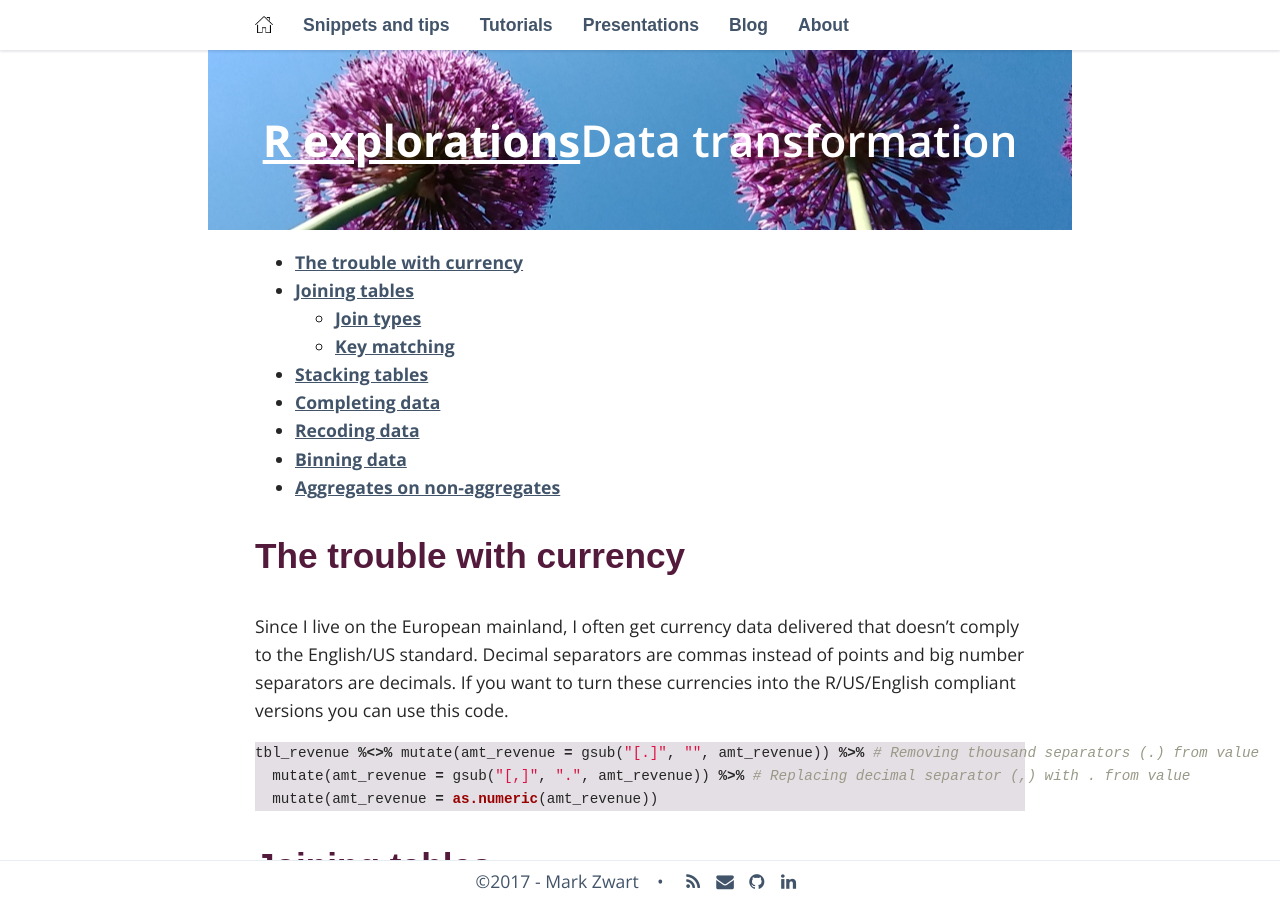
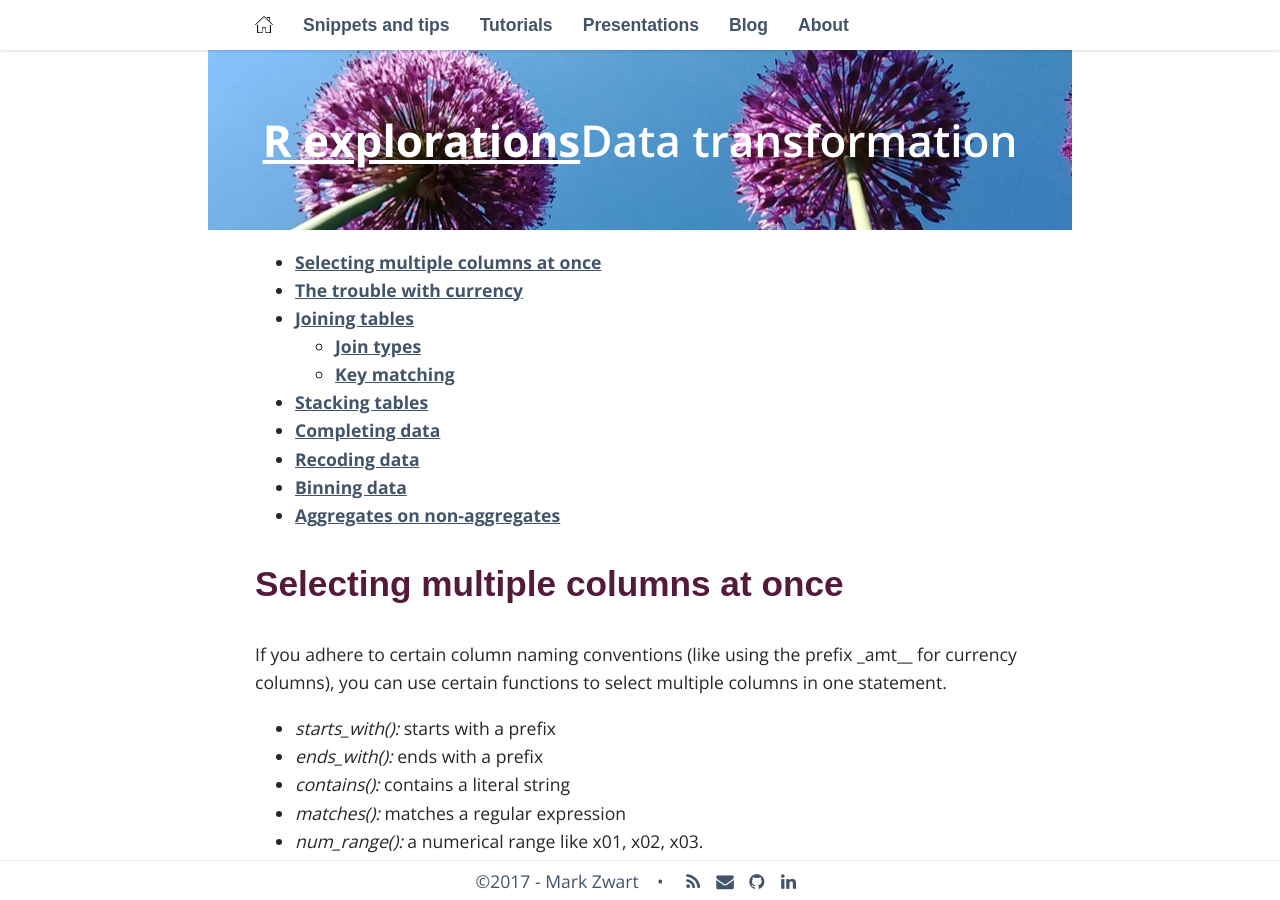
Before and after one commit to mark-me/mark-me.github.io, a Jekyll site: the page built from _pages/snippets-and-tips/data-transformation.md, in a window 1280 px wide and 900 px high. Built offline with Jekyll 4.4.1, drawn with Linux system fonts in a browser that asks for light colours; nearby versions of some CDN libraries; some web fonts are replaced; comment, search, counter and statistics services are not loaded; some of the changed text lies outside the part shown.

Commit message:
Update data-transformation.md

````diff
--- a/_pages/snippets-and-tips/data-transformation.md
+++ b/_pages/snippets-and-tips/data-transformation.md
@@ -7,6 +7,26 @@ permalink: /data-transformation/
 
 * TOC
 {:toc}
+
+# Selecting multiple columns at once
+
+If you adhere to certain column naming conventions (like using the prefix _amt__ for currency columns), you can use certain functions to select multiple columns in one statement.
+
+*   _starts_with():_ starts with a prefix
+*   _ends_with():_ ends with a prefix
+*   _contains():_ contains a literal string
+*   _matches():_ matches a regular expression
+*   _num_range():_ a numerical range like x01, x02, x03.
+*   _one_of():_ variables in character vector.
+*   _everything():_ all variables.
+
+An example with the iris data-set (form the **tidyverse**) is:
+
+```r
+select(iris, starts_with("Petal"))
+```
+
+You can also use the - prefix to deselect multiple columns like this.
 
 # The trouble with currency
 
````
